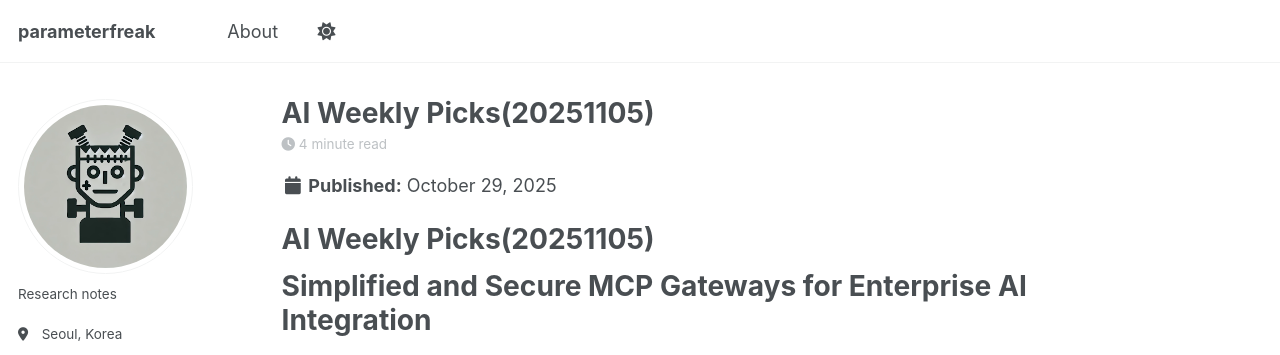
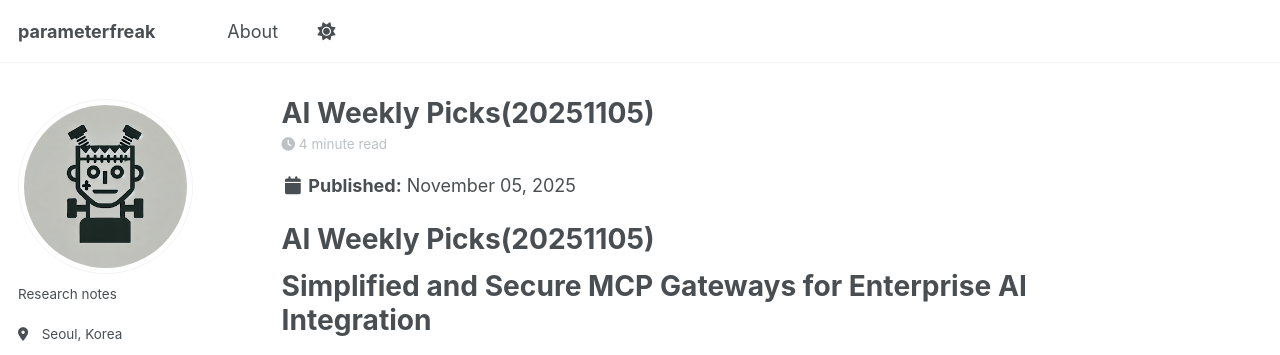
Before and after one commit to parameterfreak/parameterfreak.github.io, a Jekyll site: the page built from _posts/2025-11-05-ai-weekly-picks.md, in a window 1280 px wide and 900 px high. Shown: the top 355 px of the window. Built offline with Jekyll 4.4.1, drawn with Linux system fonts in a browser that asks for light colours; a script that is not in the unit is left out; some of the changed text lies outside the part shown.

Commit message:
update 2025-11-05-ai-weekly-picks

```diff
--- a/_posts/2025-11-05-ai-weekly-picks.md
+++ b/_posts/2025-11-05-ai-weekly-picks.md
@@ -1,6 +1,6 @@
 ---
 title: 'AI Weekly Picks(20251105)'
-date: 2025-10-29
+date: 2025-11-05
 permalink: /posts/2025/11/ai-weekly-picks-2025-11-05/
 tags:
   - AI
```
